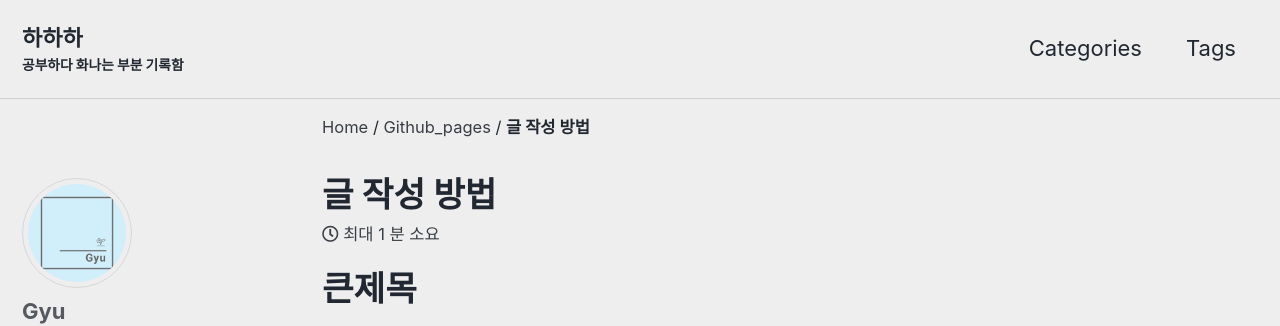
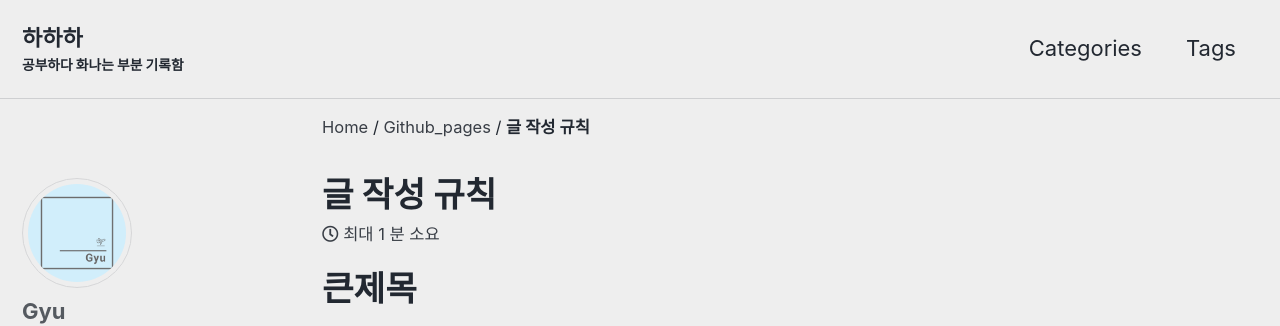
Before and after one commit to parksk99/parksk99.github.io, a Jekyll site: the page built from _posts/2021-08-06-test-post.md, in a window 1280 px wide and 900 px high. Shown: the top 326 px of the window. Built offline with Jekyll 4.4.1, drawn with Linux system fonts in a browser that asks for light colours; cached includes are drawn as plain includes.

Commit message:
change 'test post' title

```diff
--- a/_posts/2021-08-06-test-post.md
+++ b/_posts/2021-08-06-test-post.md
@@ -1,5 +1,5 @@
 ---
-title: "글 작성 방법"
+title: "글 작성 규칙"
 category: [Github_pages]
 tag: [Github_pages]
 ---
```
